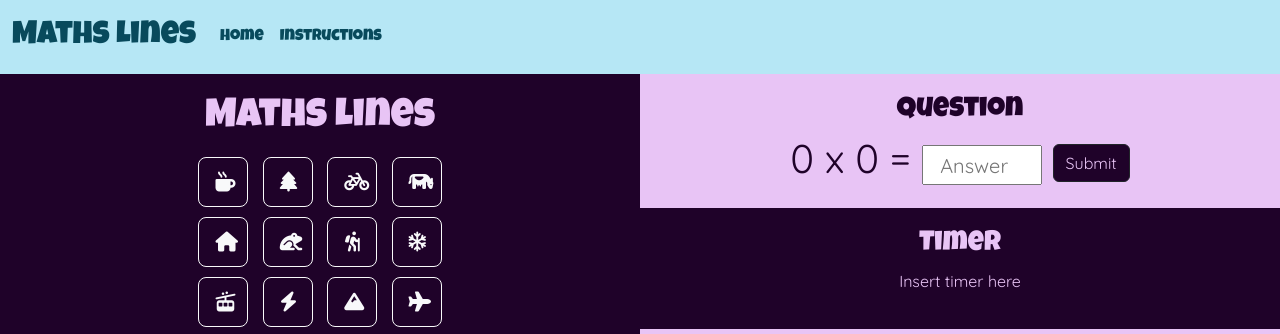
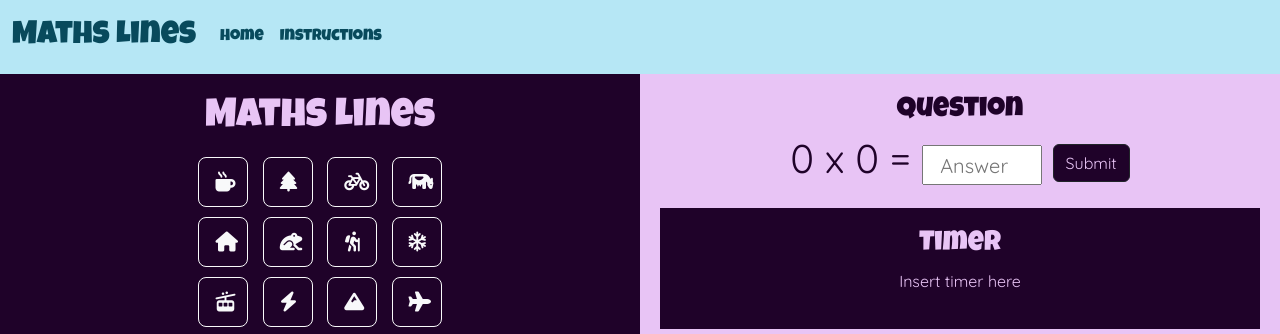
Before and after one commit to Elizabeth-Yorke/milestone-project-2a, a plain HTML site: page index.html in a window 1280 px wide. Shown: the top 334 px of the page. Drawn offline with nearby package versions, Linux system fonts and the light colour scheme.

Commit message:
Added mstyling to timer box.

```diff
--- a/assets/css/style.css
+++ b/assets/css/style.css
@@ -145,9 +145,9 @@ h1, h2, h3, h4 {
 }
 
 .timer-area {
-    margin: 0;
-    padding-top: 20px;
-    padding-bottom: 20px;
+    margin-left: 20px;
+    margin-right: 20px;
+    padding: 20px;
 }
 
 .timer-text {
```
